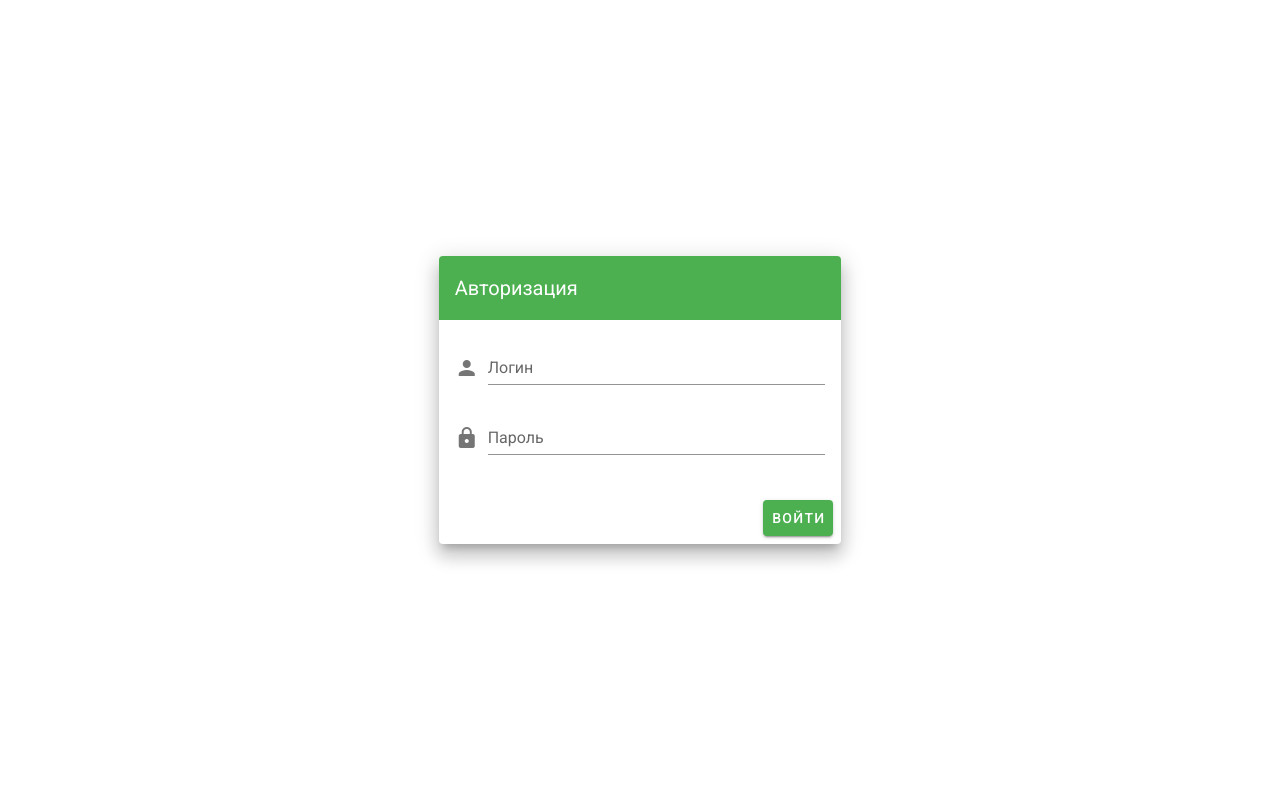
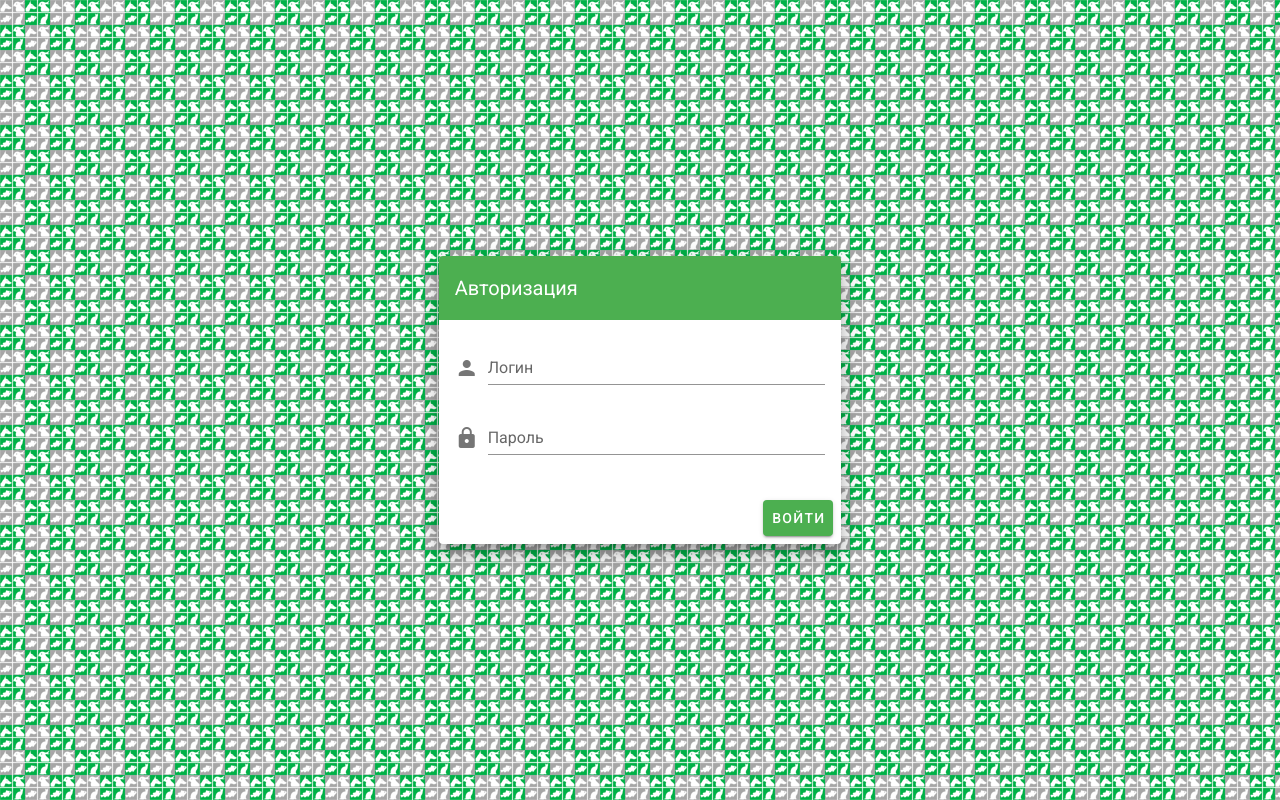
Before and after one commit to AlexanderKopyl/admin_provider_panel, a Nuxt app: page /auth in a window 1280 px wide. Built offline with nearby package versions, Linux system fonts and the light colour scheme; no server answers.

Commit message:
auth 21.05

```diff
--- a/pages/auth/index.vue
+++ b/pages/auth/index.vue
@@ -1,6 +1,6 @@
 <template>
   <v-app id="inspire">
-    <v-content>
+    <v-content class="login__page__back">
       <v-container
         class="fill-height"
         fluid
@@ -56,7 +56,6 @@
       </v-container>
     </v-content>
   </v-app>
-
 </template>
 
 <script>
@@ -96,7 +95,8 @@
   }
 </script>
 <style scoped>
-template{
-  background-image: url(~assets/admin_panel_background.png) repeat;
+.login__page__back{
+  background: #fff url(~assets/admin_panel_background.png) repeat;
+
 }
 </style>
```
Also changed, not shown: assets/admin_panel_background.png.
